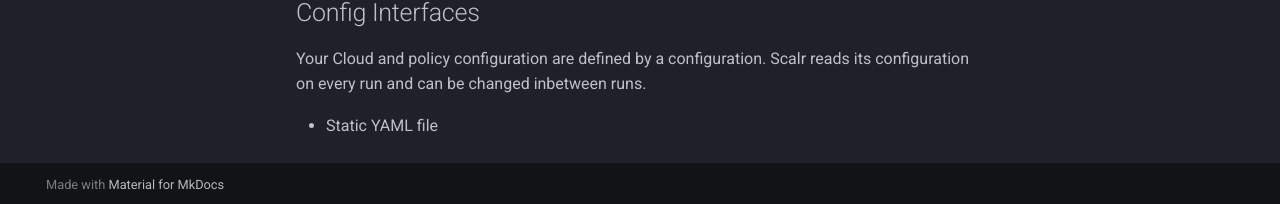
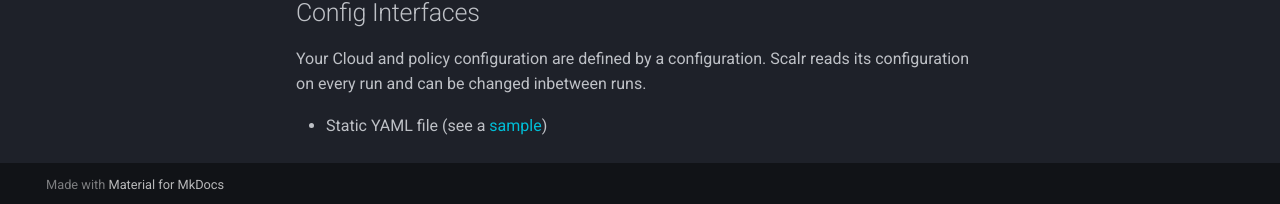
Before and after one commit to ngine-io/scalr, an MkDocs documentation site: the page built from docs/index.md, in a window 1280 px wide and 1137 px high. Shown: the part 930-1134 px from the top of the window. Built offline with MkDocs 1.6.1 and Material for MkDocs 9.7.7, drawn with Linux system fonts in a browser that asks for light colours; comment, search, counter and statistics services are not loaded.

Commit message:
doc: add a sample

```diff
--- a/docs/index.md
+++ b/docs/index.md
@@ -25,4 +25,4 @@ A policy defines check of a target value (amount of CPU, amount of HTTP requests
 
 Your Cloud and policy configuration are defined by a configuration. Scalr reads its configuration on every run and can be changed inbetween runs.
 
-- Static YAML file
+- Static YAML file (see a [sample](https://github.com/ngine-io/scalr/blob/main/sample/config.yaml))
```
